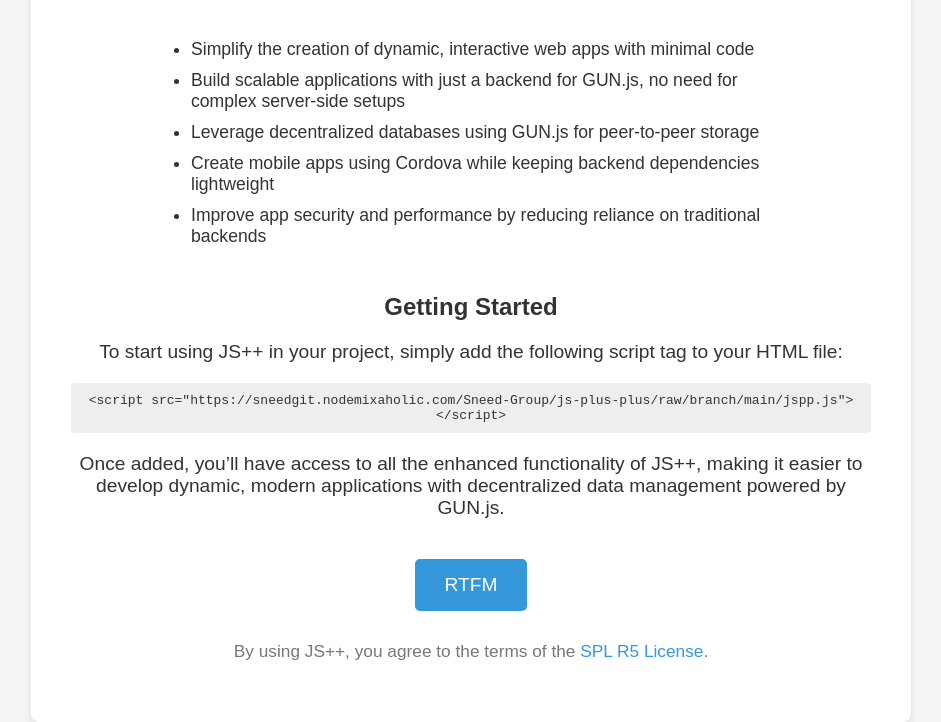
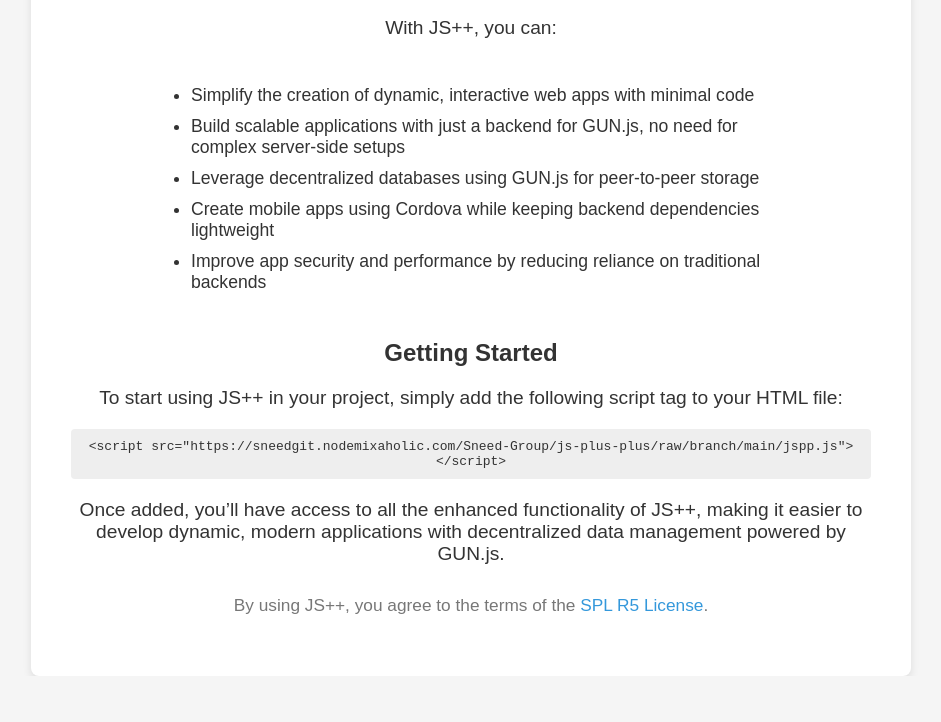
Before and after one commit to js-plus-plus/js-plus-plus.github.io, a plain HTML site: page index.html in a window 1280 px wide. Shown: the part 166-888 px from the top of the page, without its empty margins (169-1110 px from the left). After the commit the page ends 842 px from the top, so only its background shows below. Drawn offline with Linux system fonts and the light colour scheme.

Commit message:
Update index.html

```diff
--- a/index.html
+++ b/index.html
@@ -98,8 +98,6 @@
 
     <p>Once added, you’ll have access to all the enhanced functionality of JS++, making it easier to develop dynamic, modern applications with decentralized data management powered by GUN.js.</p>
 
-    <a href="/docs" class="button">RTFM</a>
-
     <div class="disclaimer">
       <p>By using JS++, you agree to the terms of the <a href="https://sneedgit.nodemixaholic.com/Sneed-Group/js-plus-plus/raw/branch/main/LICENSE" target="_blank">SPL R5 License</a>.</p>
     </div>
```
